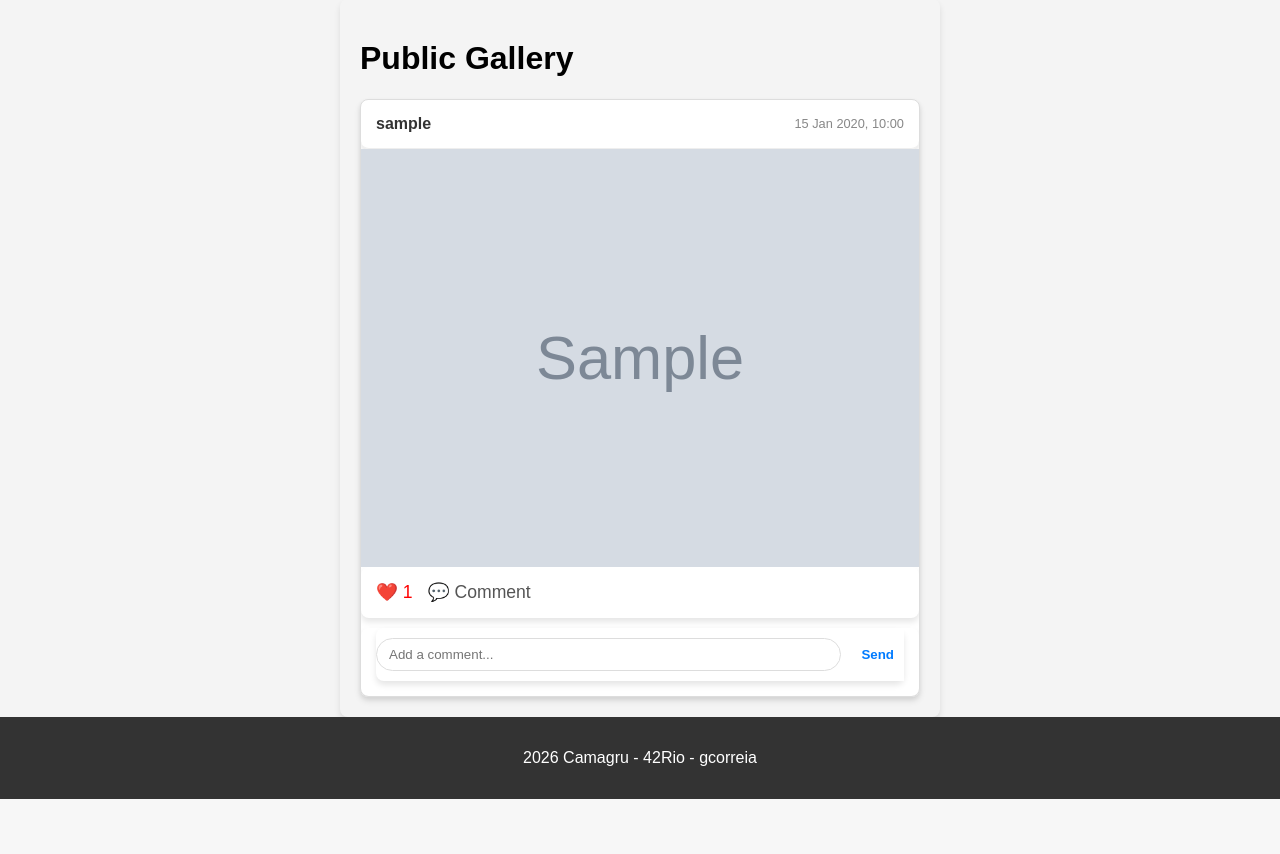
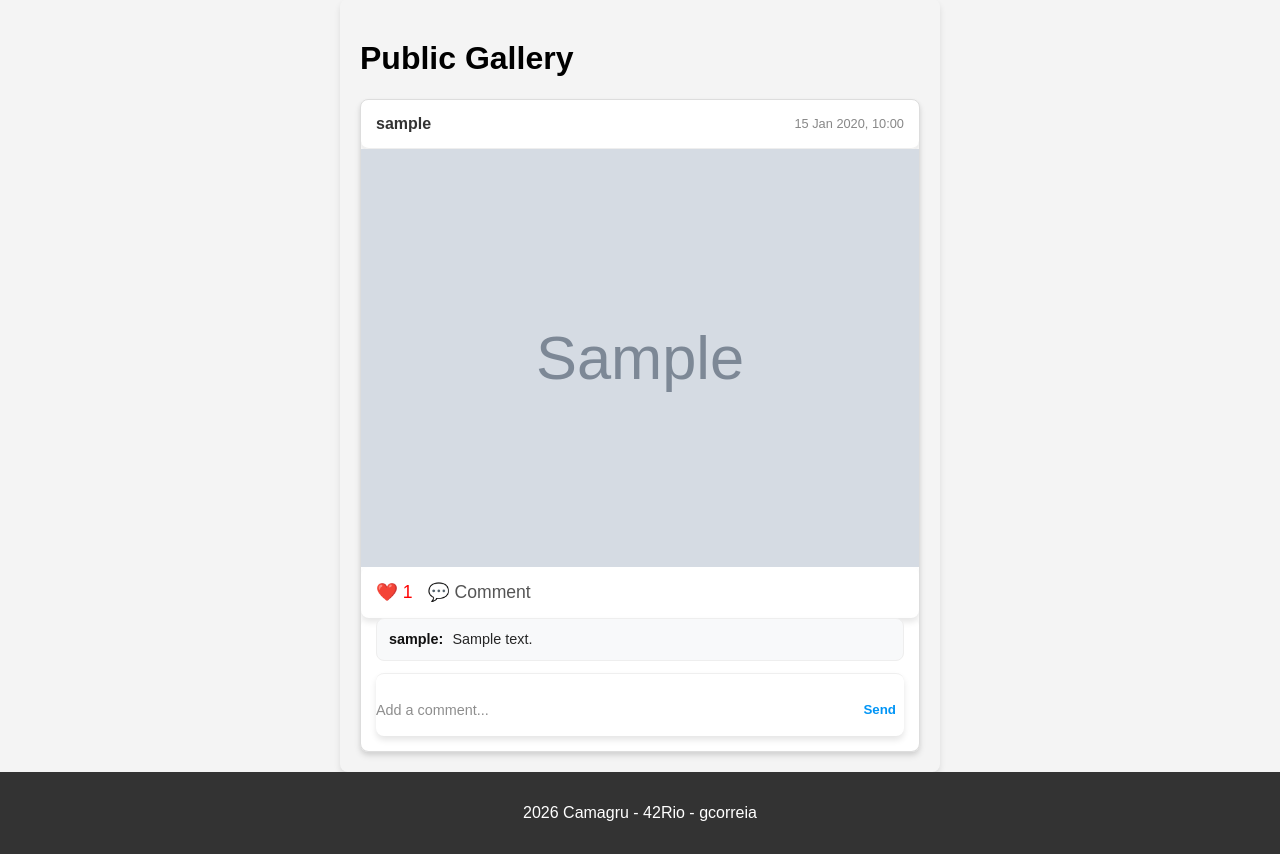
Before and after one commit to gabrielclcardoso/web1, a PHP site: page / in a window 1280 px wide. Shown: the part 61-915 px from the top of the page. Before the commit the page ends 860 px from the top, so only its background shows below. Run offline with PHP 8.4, Linux system fonts and the light colour scheme; the visitor is signed in with stand-in values (Sample User, id 1); tables that the repository leaves empty hold one stand-in row (values such as "Sample post"); grey boxes marked "Sample" are stand-in pictures.

Commit message:
feat: implement comments

```diff
--- a/public/css/style.css
+++ b/public/css/style.css
@@ -284,7 +284,7 @@ canvas#canvas {
   gap: 30px;
 }
 
-.post-card {
+.image-card {
   background: white;
   border-radius: 8px;
   border: 1px solid #ddd;
@@ -292,7 +292,7 @@ canvas#canvas {
   box-shadow: 0 2px 4px rgba(0, 0, 0, 0.05);
 }
 
-.post-header {
+.image-header {
   padding: 15px;
   display: flex;
   justify-content: space-between;
@@ -300,23 +300,23 @@ canvas#canvas {
   border-bottom: 1px solid #eee;
 }
 
-.post-author {
+.image-author {
   font-weight: bold;
   color: #333;
 }
 
-.post-date {
+.image-date {
   font-size: 0.8rem;
   color: #888;
 }
 
-.post-image {
+.image-image {
   width: 100%;
   height: auto;
-  display: block; /* Remove espaços invisíveis embaixo da imagem */
+  display: block;
 }
 
-.post-actions {
+.image-actions {
   padding: 10px 15px;
   display: flex;
   gap: 15px;
@@ -336,39 +336,67 @@ canvas#canvas {
   color: #007bff;
 }
 
-.post-comments {
+.image-comments {
   padding: 0 15px 15px 15px;
+}
+
+.comment-item {
+  font-size: 0.9rem;
+  margin-bottom: 12px;
+  padding: 10px 12px;
+
+  background-color: #f8f9fa;
+  border-radius: 8px;
+
+  box-shadow: none !important;
+  border: 1px solid #eee;
+
+  line-height: 1.4;
+  word-wrap: break-word;
+  color: #262626;
+}
+
+.comment-item strong {
+  font-weight: 600;
+  margin-right: 5px;
+  color: #111;
 }
 
 .add-comment {
   display: flex;
+  align-items: center;
+  border-top: 1px solid #efefef;
+  margin-top: 10px;
+  padding-top: 10px;
   gap: 10px;
-  margin-top: 10px;
 }
 
 .comment-input {
   flex: 1;
-  padding: 8px 12px;
-  border: 1px solid #ddd;
-  border-radius: 20px;
+  border: none;
   outline: none;
+  padding: 8px 0;
+  font-size: 0.9rem;
+  background: transparent;
+  color: #262626;
 }
 
-.comment-input:focus {
-  border-color: #007bff;
+.comment-input::placeholder {
+  color: #8e8e8e;
 }
 
 .btn-send-comment {
-  background: white;
-  color: #007bff;
+  background: none;
   border: none;
-  font-weight: bold;
+  color: #0095f6;
+  font-weight: 600;
   cursor: pointer;
-  padding: 0 10px;
+  padding: 0 8px;
+  transition: color 0.2s;
 }
 
 .btn-send-comment:hover {
-  color: #0056b3;
+  color: #00376b;
 }
 
 .pagination {
--- a/public/index.php
+++ b/public/index.php
@@ -1,6 +1,7 @@
 <?php
 require_once '../srcs/includes/init.php';
 require_once '../srcs/utils/Image.php';
+require_once '../srcs/utils/Comment.php';
 
 $page_title = 'Camagru - Home';
 require_once '../srcs/includes/header.php';
@@ -13,6 +14,7 @@ if ($currentPage < 1) $currentPage = 1;
 $offset = ($currentPage - 1) * $imagesPerPage;
 
 $imageHandler = new Image();
+$commentHandler = new Comment();
 
 $totalPosts = $imageHandler->getTotalCount();
 $totalPages = ceil($totalPosts / $imagesPerPage);
@@ -36,15 +38,15 @@ $isLoggedIn = isset($_SESSION['user_id']);
     <?php else: ?>
         <div class="feed">
             <?php foreach ($images as $image): ?>
-                <div class="post-card">
-                    <div class="post-header">
-                        <span class="post-author"><?php echo htmlspecialchars($image['username']); ?></span>
-                        <span class="post-date"><?php echo date('d M Y, H:i', strtotime($image['created_at'])); ?></span>
+                <div class="image-card">
+                    <div class="image-header">
+                        <span class="image-author"><?php echo htmlspecialchars($image['username']); ?></span>
+                        <span class="image-date"><?php echo date('d M Y, H:i', strtotime($image['created_at'])); ?></span>
                     </div>
 
-                    <img src="<?php echo htmlspecialchars($image['path']); ?>" alt="Post by <?php echo htmlspecialchars($image['username']); ?>" class="post-image">
+                    <img src="<?php echo htmlspecialchars($image['path']); ?>" alt="Post by <?php echo htmlspecialchars($image['username']); ?>" class="image-image">
 
-                    <div class="post-actions">
+                    <div class="image-actions">
                         <?php if ($isLoggedIn): ?>
 						<button class="action-btn like-btn" data-id="<?php echo $image['id']; ?>" style="color: <?php echo ($image['user_liked'] > 0) ? 'red' : '#555'; ?>;">
 							❤️ <span class="like-count"><?php echo $image['like_count']; ?></span>
@@ -57,7 +59,16 @@ $isLoggedIn = isset($_SESSION['user_id']);
                         <?php endif; ?>
                     </div>
 
-                    <div class="post-comments">
+                    <div class="image-comments">
+						<?php
+							$imageComments = $commentHandler->getByImageId($image['id']);
+                        	foreach ($imageComments as $comment):
+                        ?>
+							<div class="comment-item">
+                        	    <strong><?php echo htmlspecialchars($comment['username']); ?>:</strong>
+                        	    <?php echo htmlspecialchars($comment['content']); ?>
+                        	</div>
+                        <?php endforeach; ?>
                         <?php if ($isLoggedIn): ?>
                             <div class="add-comment">
                                 <input type="text" id="comment-input-<?php echo $image['id']; ?>" placeholder="Add a comment..." class="comment-input">
```
Also changed, not shown: public/add_comment.php (added, +30 -0 lines), public/js/gallery.js (+43 -0 lines), srcs/utils/Comment.php (added, +60 -0 lines).
